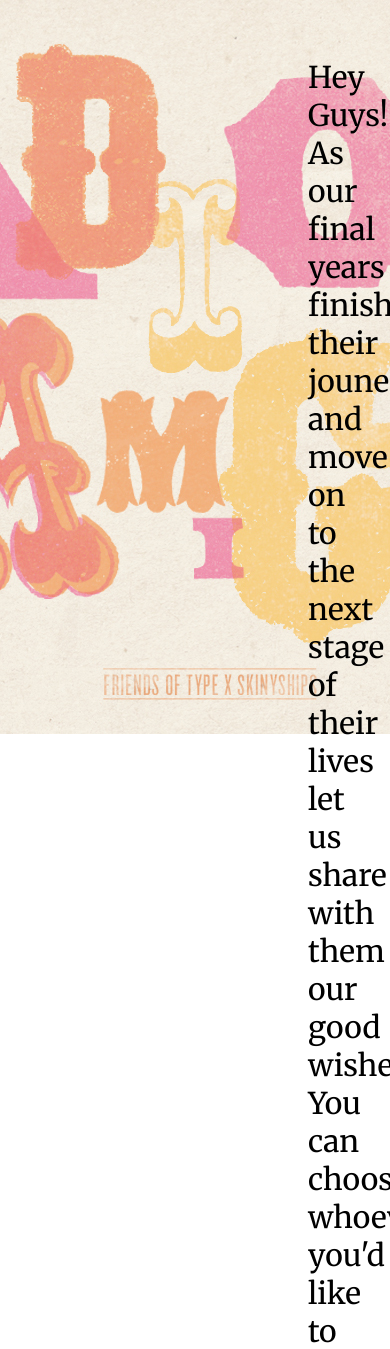
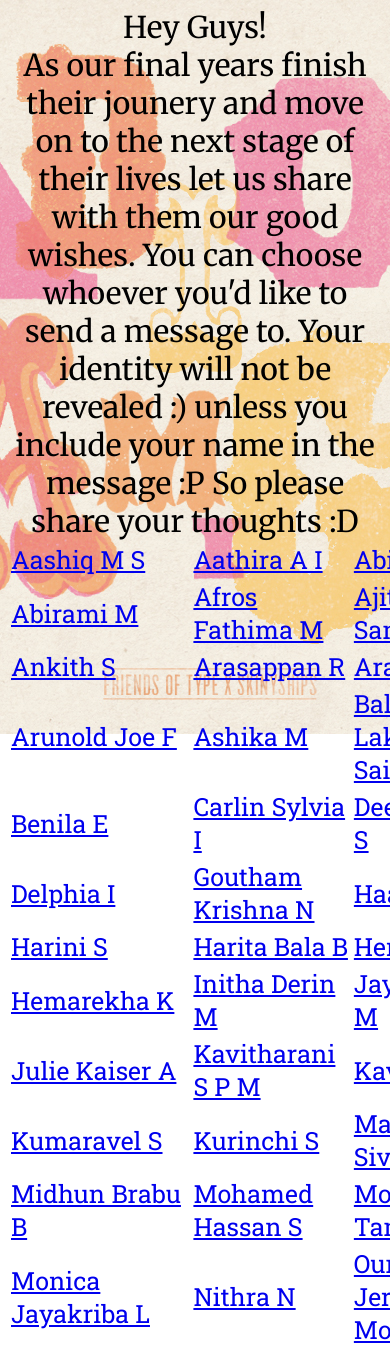
Before and after one commit to lionel-faber/AdiosAmigos, a Django app: page /message/ in a window 390 px wide; the page is wider, and only the part inside the window is pictured. Shown: the top 1349 px of that part. Run offline with Django 3.2, Linux system fonts and the light colour scheme; data comes from the database, SQL or seed files in the repository.

Commit message:
adjusted sylesheet for mobile

```diff
--- a/message/static/message/style.css
+++ b/message/static/message/style.css
@@ -1,22 +1,18 @@
 body{
   background-image: url("images/adios.jpg");
-  background-position: top;
+  background-position: top ;
   background-repeat: no-repeat;
 
 }
 
 #items{
-  padding-left: 400px;
-  padding-right: 300px;
+  text-align: center;
   font-family: 'Roboto Slab', serif;
 }
 
 #maintitle{
   text-align: center;
   color: black;
-  padding-top: 50px;
-  padding-left: 300px;
-  padding-right: 300px;
   font-size: 30;
   font-family: 'Merriweather', serif;
 }
@@ -24,14 +20,12 @@ a{
   font-size: 25;
 }
 #who{
-  margin-left: 400px;
   border: 3px;
   border-style: double;
   border-color: #EA7F31;
 }
 input[type=submit]{
   margin-top: 10px;
-  margin-left: 650px;
   width: 20em;
   height: 2em;
 }
--- a/message/templates/message/thankyou.html
+++ b/message/templates/message/thankyou.html
@@ -10,6 +10,6 @@ Thank you!
 </head>
 <body>
 <h3 id="maintitle">Thank You! Go ahead and write another message if you wish :)</h3>
-<a href = "/message" style="margin-left: 700px;">Write another message</a>
+<a href = "/message" >Write another message</a>
 </body>
 </html>
```
